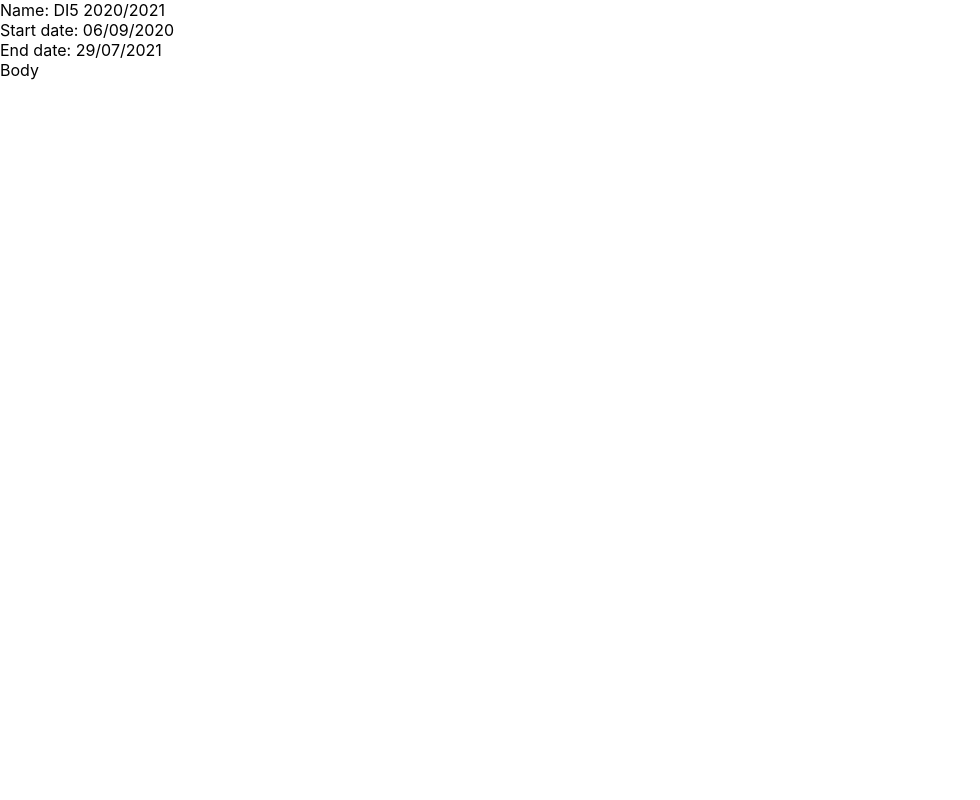
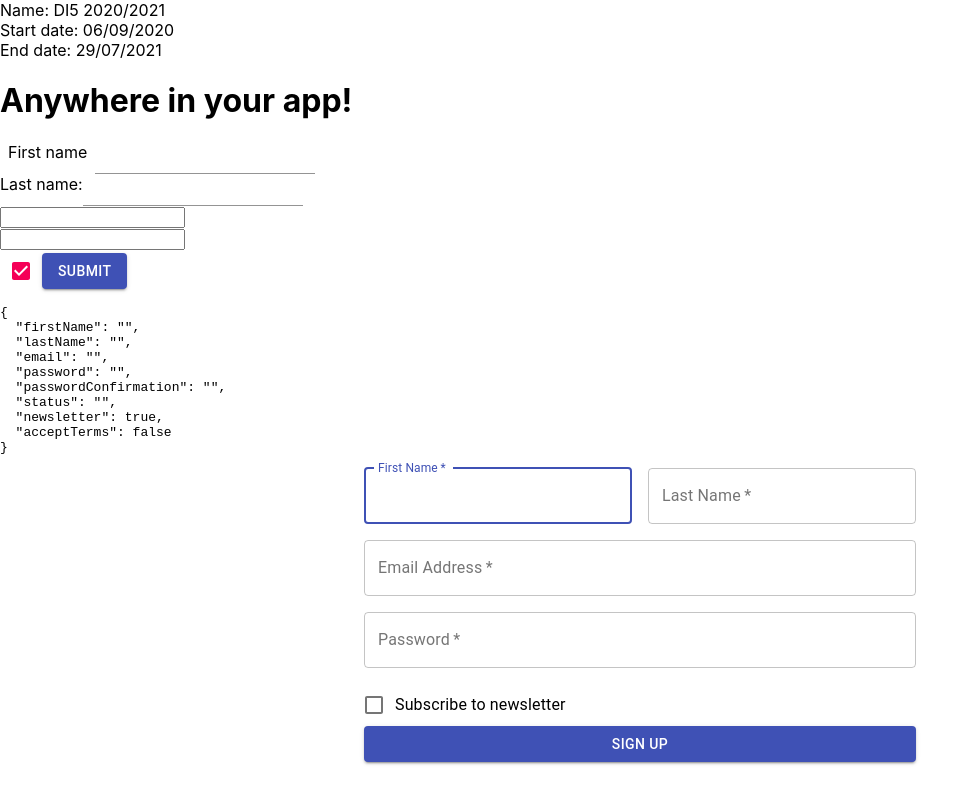
Before and after one commit to wassim-azirar/konexio, a React (Create React App) app: page / in a window 1280 px wide. Shown: the whole page, without its empty margins (0-980 px from the left). Built offline with nearby package versions, Linux system fonts and the light colour scheme; the HTML template or start-up script is replaced by a standard one.

Commit message:
add formik

```diff
--- a/package.json
+++ b/package.json
@@ -3,11 +3,15 @@
   "version": "0.1.0",
   "private": true,
   "dependencies": {
+    "@material-ui/core": "^4.9.5",
+    "@material-ui/icons": "^4.9.1",
+    "formik": "^2.1.4",
     "node-sass": "^4.13.1",
     "prop-types": "^15.7.2",
     "react": "^16.13.0",
     "react-dom": "^16.13.0",
-    "react-scripts": "3.4.0"
+    "react-scripts": "3.4.0",
+    "yup": "^0.28.3"
   },
   "scripts": {
     "start": "react-scripts start",
--- a/src/App.js
+++ b/src/App.js
@@ -1,6 +1,8 @@
 import React from 'react';
 import './App.scss';
 import Promo from './components/Promo';
+import SignUp from './components/SignUp';
+import Subscription from './components/Subscription';
 import data from './data/promo.json';
 
 const loadJson = () => JSON.parse(JSON.stringify(data));
@@ -11,7 +13,8 @@
   return (
     <>
       <Promo name={name} startDate={startDate} endDate={endDate}></Promo>
-      <div>Body</div>
+      <Subscription name='hello'></Subscription>
+      <SignUp></SignUp>
     </>
   );
 };
--- /dev/null
+++ b/src/components/SignUp.js
@@ -0,0 +1,77 @@
+import Button from '@material-ui/core/Button';
+import Checkbox from '@material-ui/core/Checkbox';
+import Container from '@material-ui/core/Container';
+import FormControlLabel from '@material-ui/core/FormControlLabel';
+import Grid from '@material-ui/core/Grid';
+import TextField from '@material-ui/core/TextField';
+import React from 'react';
+
+const SignUp = () => {
+  return (
+    <Container component='main' maxWidth='sm'>
+      <div style={{ marginTop: 10 }}>
+        <form noValidate>
+          <Grid container spacing={2}>
+            <Grid item xs={12} sm={6}>
+              <TextField
+                autoComplete='fname'
+                name='firstName'
+                variant='outlined'
+                required
+                fullWidth
+                id='firstName'
+                label='First Name'
+                autoFocus
+              />
+            </Grid>
+            <Grid item xs={12} sm={6}>
+              <TextField
+                variant='outlined'
+                required
+                fullWidth
+                id='lastName'
+                label='Last Name'
+                name='lastName'
+                autoComplete='lname'
+              />
+            </Grid>
+            <Grid item xs={12}>
+              <TextField
+                variant='outlined'
+                required
+                fullWidth
+                id='email'
+                label='Email Address'
+                name='email'
+                autoComplete='email'
+              />
+            </Grid>
+            <Grid item xs={12}>
+              <TextField
+                variant='outlined'
+                required
+                fullWidth
+                name='password'
+                label='Password'
+                type='password'
+                id='password'
+                autoComplete='current-password'
+              />
+            </Grid>
+            <Grid item xs={12}>
+              <FormControlLabel
+                control={<Checkbox value='allowExtraEmails' color='primary' />}
+                label='Subscribe to newsletter'
+              />
+            </Grid>
+          </Grid>
+          <Button type='submit' fullWidth variant='contained' color='primary'>
+            Sign Up
+          </Button>
+        </form>
+      </div>
+    </Container>
+  );
+};
+
+export default SignUp;
--- /dev/null
+++ b/src/components/Subscription.js
@@ -0,0 +1,85 @@
+import { Box, Button, Checkbox, TextField } from '@material-ui/core';
+import { Formik } from 'formik';
+import PropTypes from 'prop-types';
+import React from 'react';
+
+const Subscription = () => {
+  return (
+    <div>
+      <h1>Anywhere in your app!</h1>
+      <Formik
+        initialValues={{
+          firstName: '',
+          lastName: '',
+          email: '',
+          password: '',
+          passwordConfirmation: '',
+          status: '',
+          newsletter: true,
+          acceptTerms: false
+        }}
+        validate={values => {
+          const errors = {};
+          if (!/^[A-Z0-9._%+-]+@[A-Z0-9.-]+\.[A-Z]{2,}$/i.test(values.email)) {
+            errors.email = 'Invalid or empty email address';
+          }
+
+          return errors;
+        }}
+        onSubmit={(values, { setSubmitting }) => {
+          setSubmitting(true);
+          setTimeout(() => {
+            setSubmitting(false);
+          }, 1000);
+        }}>
+        {({ values, errors, touched, handleChange, handleBlur, handleSubmit, isSubmitting }) => (
+          <form onSubmit={handleSubmit}>
+            <div>
+              <Box component='span' m={1}>
+                First name
+              </Box>
+              <TextField
+                name='firstName'
+                value={values.firstName}
+                onChange={handleChange}
+                onBlur={handleBlur}></TextField>
+            </div>
+            <div>
+              Last name:
+              <TextField
+                name='lastName'
+                value={values.lastName}
+                onChange={handleChange}
+                onBlur={handleBlur}></TextField>
+            </div>
+            <div>
+              <input type='email' name='email' value={values.email} onChange={handleChange} onBlur={handleBlur} />
+              {errors.email && touched.email && errors.email}
+            </div>
+            <div>
+              <input
+                type='password'
+                name='password'
+                onChange={handleChange}
+                onBlur={handleBlur}
+                value={values.password}
+              />
+              {errors.password && touched.password && errors.password}
+            </div>
+            <Checkbox checked={values.newsletter} onChange={handleChange} value={values.newsletter} />
+            <Button type='submit' disabled={isSubmitting} variant='contained' color='primary'>
+              Submit
+            </Button>
+            <pre>{JSON.stringify(values, null, 2)}</pre>
+          </form>
+        )}
+      </Formik>
+    </div>
+  );
+};
+
+Subscription.propTypes = {
+  name: PropTypes.string.isRequired
+};
+
+export default Subscription;
```
Also changed, not shown: 1 other file (tests, documents, lock files or other folders).
